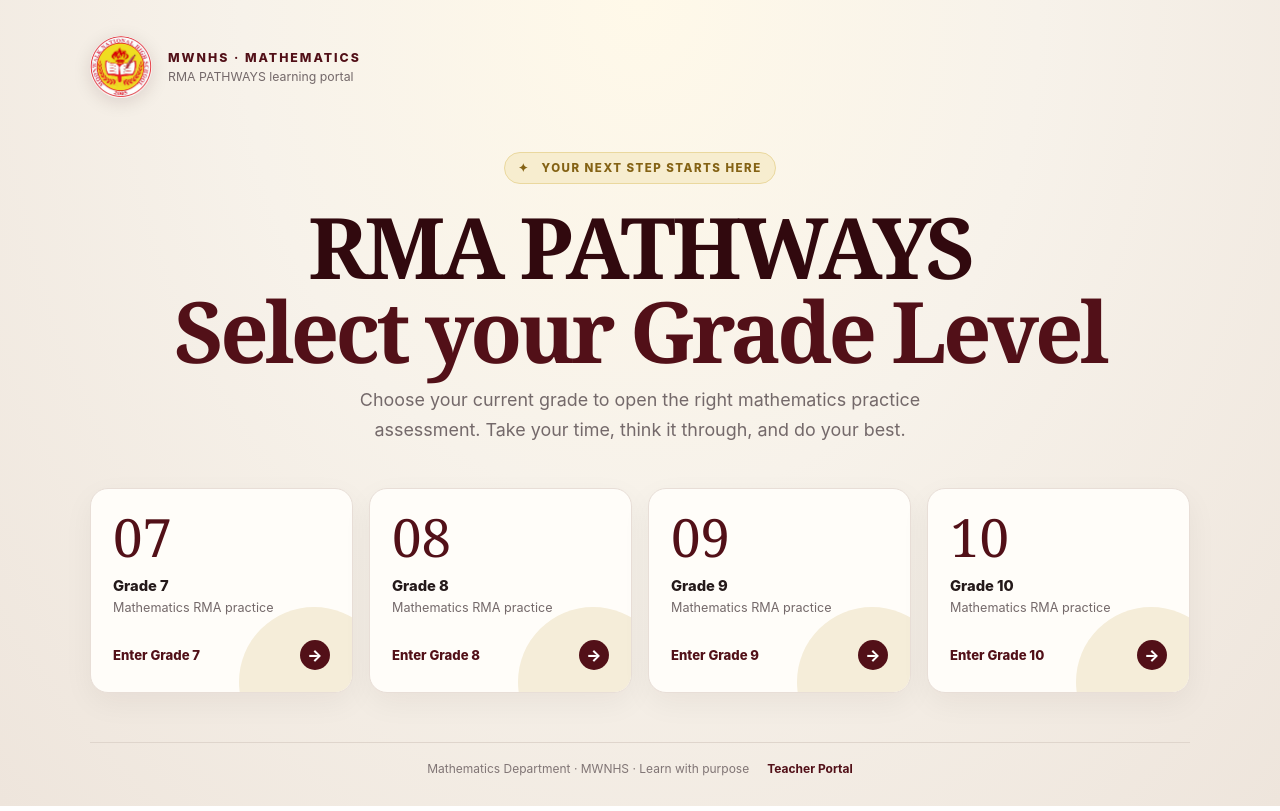
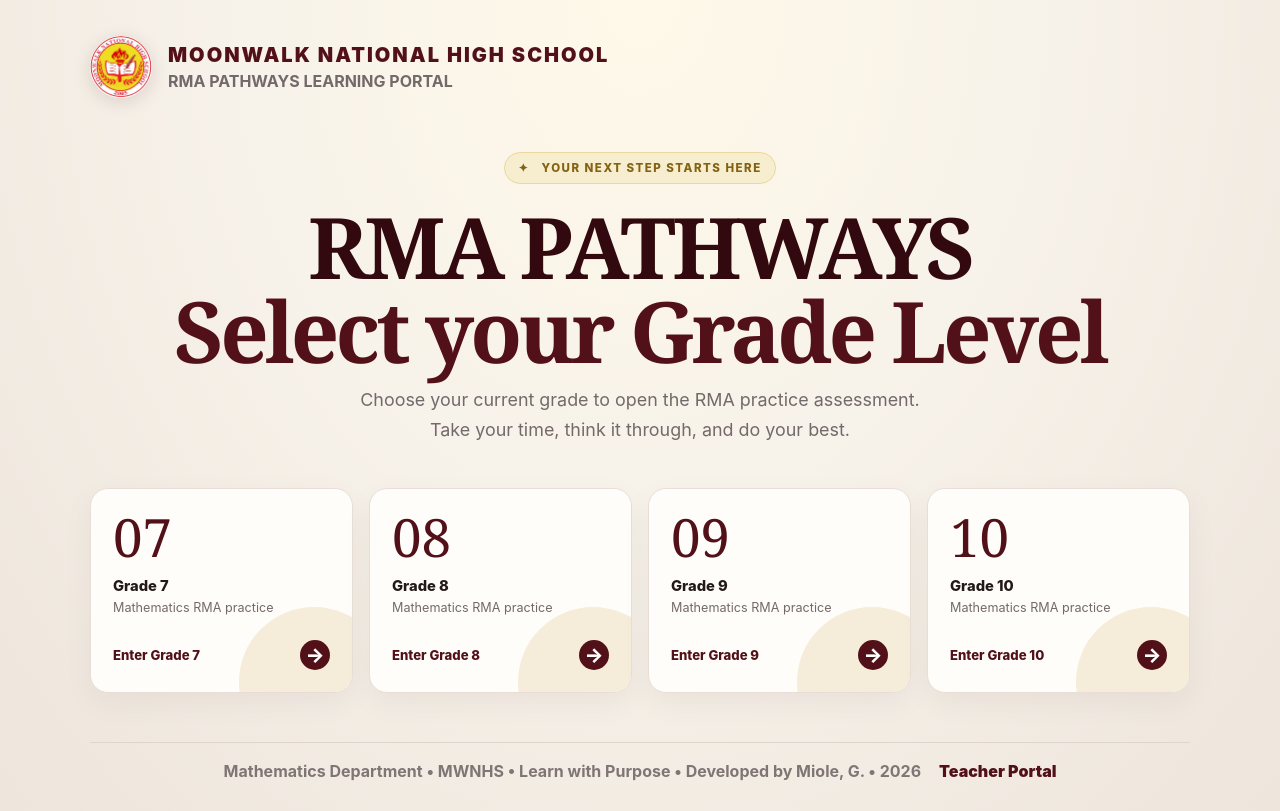
Before and after one commit to gracejoymiole/rma-test, a plain HTML site: page index.html in a window 1280 px wide. Drawn offline with Linux system fonts and the light colour scheme.

Commit message:
Add files via upload

```diff
--- a/index.html
+++ b/index.html
@@ -4,7 +4,7 @@
   <meta charset="utf-8">
   <meta name="viewport" content="width=device-width, initial-scale=1">
   <meta name="theme-color" content="#521018">
-  <meta name="description" content="Choose your grade level to begin the RMA PATHWAYS mathematics practice experience at MWNHS.">
+  <meta name="description" content="Choose your grade level to begin the RMA PATHWAYS practice experience at MWNHS.">
   <title>RMA PATHWAYS | Select your Grade Level</title>
   <style>
     :root { color-scheme: light; --wine: #521018; --wine-dark: #31090e; --gold: #f0c75e; --ink: #24191a; --muted: #74696a; }
@@ -13,8 +13,8 @@
     .page { width: min(1100px, calc(100% - 40px)); margin: auto; padding: 36px 0 30px; }
     header { display: flex; align-items: center; gap: 16px; margin-bottom: 54px; }
     .logo { width: 62px; height: 62px; object-fit: contain; border-radius: 50%; background: white; box-shadow: 0 4px 18px #31090e20; }
-    .brand { color: var(--wine); font-size: .77rem; letter-spacing: .16em; font-weight: 800; text-transform: uppercase; }
-    .brand-sub { margin-top: 4px; color: var(--muted); font-size: .77rem; }
+    .brand { color: var(--wine); font-size: 1.25rem; font-weight: 900; letter-spacing: .10em; text-transform: uppercase; }
+    .brand-sub { margin-top: 4px; color: var(--muted); font-size: 1rem; font-weight: 700;}
     main { text-align: center; }
     .eyebrow { display: inline-flex; align-items: center; gap: 9px; color: #846214; background: #f7edcf; border: 1px solid #ead89e; border-radius: 999px; padding: 8px 13px; font-size: .72rem; font-weight: 800; letter-spacing: .13em; text-transform: uppercase; }
     h1 { margin: 21px 0 12px; color: var(--wine-dark); font-family: Georgia, "Times New Roman", serif; font-size: clamp(2.6rem, 7vw, 5.3rem); line-height: .99; letter-spacing: -.045em; }
@@ -28,9 +28,9 @@
     .grade-label { margin-top: 13px; font-size: .92rem; font-weight: 800; }
     .grade-description { margin-top: 5px; color: var(--muted); font-size: .79rem; }
     .go { position: relative; z-index: 1; display: flex; align-items: center; justify-content: space-between; margin-top: auto; padding-top: 24px; color: var(--wine); font-size: .82rem; font-weight: 800; }
-    .arrow { display: grid; width: 30px; height: 30px; place-items: center; border-radius: 50%; color: white; background: var(--wine); font-size: 1rem; }
-    footer { display: flex; justify-content: center; flex-wrap: wrap; gap: 8px 18px; margin-top: 49px; padding-top: 18px; border-top: 1px solid #dfd5cc; color: #807575; text-align: center; font-size: .75rem; }
-    footer a { color: #521018; font-weight: 700; text-decoration: none; }
+    .arrow { display: grid; width: 30px; height: 30px; place-items: center; border-radius: 50%; color: white; background: var(--wine); font-size: 1.25rem; }
+    footer { display: flex; justify-content: center; flex-wrap: wrap; gap: 8px 18px; margin-top: 49px; padding-top: 18px; border-top: 1px solid #dfd5cc; color: #807575; text-align: center; font-weight: 700; font-size: 1rem; }
+    footer a { color: #521018; font-weight: 900; text-decoration: none; }
     @media (max-width: 760px) { header { margin-bottom: 42px; } .grade-grid { grid-template-columns: repeat(2, minmax(0, 1fr)); } }
     @media (max-width: 420px) { .page { width: min(100% - 28px, 1100px); } .grade-card { min-height: 185px; padding: 17px; } .grade-number { font-size: 2.8rem; } }
     @media (prefers-reduced-motion: reduce) { *, *::before, *::after { scroll-behavior: auto !important; transition: none !important; } }
@@ -40,12 +40,12 @@
   <div class="page">
     <header>
       <img class="logo" src="FINAL%20GRADE%207%20RMA/mwnhslogo.png" alt="MWNHS school logo">
-      <div><div class="brand">MWNHS · Mathematics</div><div class="brand-sub">RMA PATHWAYS learning portal</div></div>
+      <div><div class="brand">MOONWALK NATIONAL HIGH SCHOOL</div><div class="brand-sub">RMA PATHWAYS LEARNING PORTAL</div></div>
     </header>
     <main>
       <div class="eyebrow">✦ &nbsp; Your next step starts here</div>
       <h1>RMA PATHWAYS<span>Select your Grade Level</span></h1>
-      <p class="intro">Choose your current grade to open the right mathematics practice assessment. Take your time, think it through, and do your best.</p>
+      <p class="intro">Choose your current grade to open the RMA practice assessment. Take your time, think it through, and do your best.</p>
       <nav class="grade-grid" aria-label="Select your grade level">
         <a class="grade-card" href="FINAL%20GRADE%207%20RMA/G7%20RMA1%20V1.html" aria-label="Open Grade 7 RMA">
           <span class="grade-number">07</span><span class="grade-label">Grade 7</span><span class="grade-description">Mathematics RMA practice</span><span class="go">Enter Grade 7 <span class="arrow" aria-hidden="true">→</span></span>
@@ -61,7 +61,7 @@
         </a>
       </nav>
     </main>
-    <footer><span>Mathematics Department · MWNHS · Learn with purpose</span><a href="teacher.html">Teacher Portal</a></footer>
+    <footer><span>Mathematics Department • MWNHS • Learn with Purpose • Developed by Miole, G. • 2026</span><a href="teacher.html">Teacher Portal</a></footer>
   </div>
 </body>
 </html>
```
